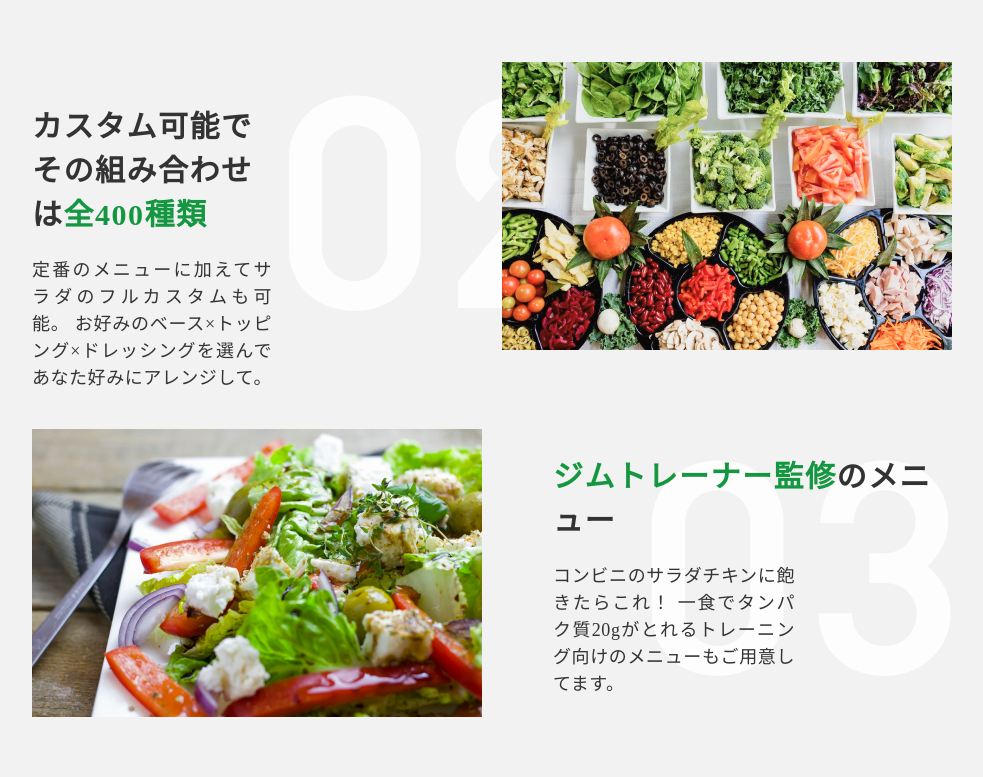
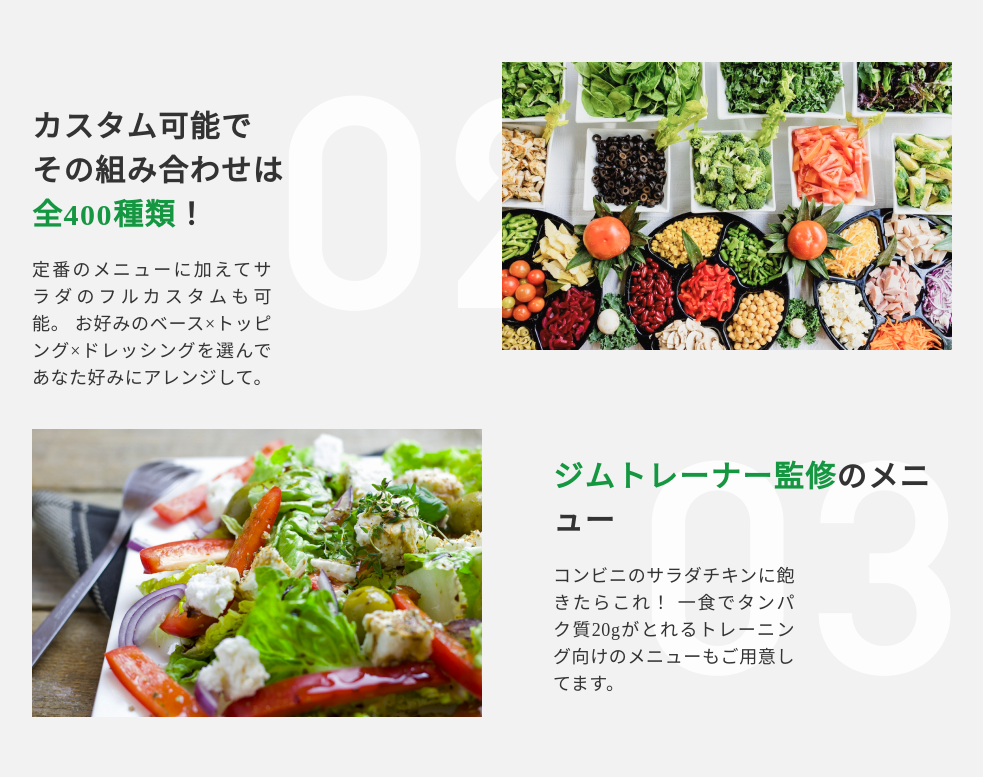
Before and after one commit to summer3018/Garden-Salad, a plain HTML site: page index.html in a window 1280 px wide. Shown: the part 1885-2662 px from the top of the page, without its empty margins (148-1131 px from the left). Drawn offline with Linux system fonts and the light colour scheme; some packages are replaced by stand-ins of ours; a web font is replaced by a local one.

Commit message:
Auto commit

```diff
--- a/index.html
+++ b/index.html
@@ -20,7 +20,6 @@
                     <img src="./image/logo_header.png" alt="ヘッダーロゴ">
                 </div>
             </div>
-            <div class="header-right">
             <nav class="nav_header">
                 <ul class="nav_header-lists">
                     <li class="nav_header-list"><a href="#about">About</a></li>
@@ -29,7 +28,6 @@
                     <li class="nav_header-list"><a href="#contact">Contact</a></li>
                 </ul>
             </nav>
-            </div>
         </div>
     </header>
 
@@ -87,7 +85,7 @@
 
             <div class="about-text-container-02 about-text-bg02">
                 <div class="about-text-wrapper">
-                    <h3 class="about-heading about-heading-02">カスタム可能で<br>その組み合わせは<span>全400種類</span></h3>
+                    <h3 class="about-heading about-heading-02">カスタム可能で<br>その組み合わせは<span>全400種類</span>！</h3>
                     <p class="about-text about__text02">
                         定番のメニューに加えてサラダのフルカスタムも可能。
                         お好みのベース×トッピング×ドレッシングを選んであなた好みにアレンジして。
--- a/sass/style.scss
+++ b/sass/style.scss
@@ -72,6 +72,7 @@ li{
     padding: 15px 16px 17px 16px;
     display: flex;
     justify-content: space-between;
+    align-items: center;
     @include mq(lg) {
         padding: 20px 71px 12px 33px;
 
@@ -101,9 +102,6 @@ li{
     }
 }
 
-.logo__header-pc{
-
-}
 .header-right{
 
 }
@@ -121,7 +119,7 @@ li{
 
     @include mq(lg) {
       gap: 40px;
-      margin-top: 15px;
+      margin-top: -10px;
     }
 }
 .nav_header-list{
@@ -452,7 +450,7 @@ li{
     @include mq(md) {
       display: flex;
       margin-bottom: 5px;
-      gap: 223px;
+      gap: 189px;
     }
 }
 .about-text-container-03{
@@ -560,6 +558,7 @@ li{
 }
 .about__text02{
     @include mq(lg) {
+        margin-right: 34px;
         // margin-right: 223px;
     }
 }
@@ -1428,43 +1427,14 @@ li{
         width: 100%;
     }
 }
-
 .map-image {
     width: 100%;
 }
 
-.union__image-wrap {
-    position: absolute;
-    top: 45%;
-    right: 17%;
-    @include mq(sm) {
-        top: 60%;
-        right: 22%;
-    }
-    @include mq(lg) {
-        top: 64%;
-        right: 23%;
-    }
-
-    @include mq(lg) {
-        top: 37.5%;
-        right: 27%;
-    }
-}
-
-.union-image {
-    width: 72.895px;
-    height: 73.595px;
-
-    @include mq(lg) {
-        width: 150px;
-        height: 151.441px;
-    }
-}
-
 .shop-detail{
-    @include mq(lg) {
+    @include mq(md) {
       display: flex;
+      gap: 125px;
     }
 }
 .shop-text-container{
@@ -1588,7 +1558,8 @@ padding: 10px 0;
 }
 .shop-date{
     @include mq(lg) {
-        padding: 10px 80px 0px 6px;
+        padding: 10px 0 0 6px;
+        // padding: 10px 80px 0px 6px;
     }
 }
 .shop-date__access{
@@ -1606,7 +1577,7 @@ padding: 10px 0;
         padding-right: 0;
         margin-bottom: 80px;
         margin-top: 80px;
-        padding-left: 80px;
+        // padding-left: 80px;
     }
 }
 .image-exterior{
```
Also changed, not shown: css/style.css, sass/style.css, sass/style.min.css, 3 other files. Lines whose indentation alone changed are shown as unchanged.
